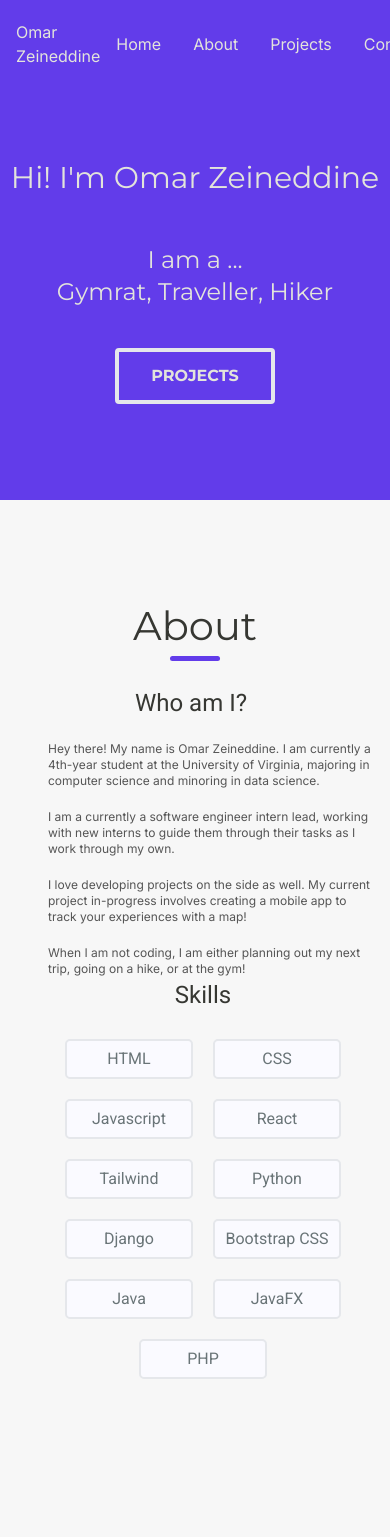
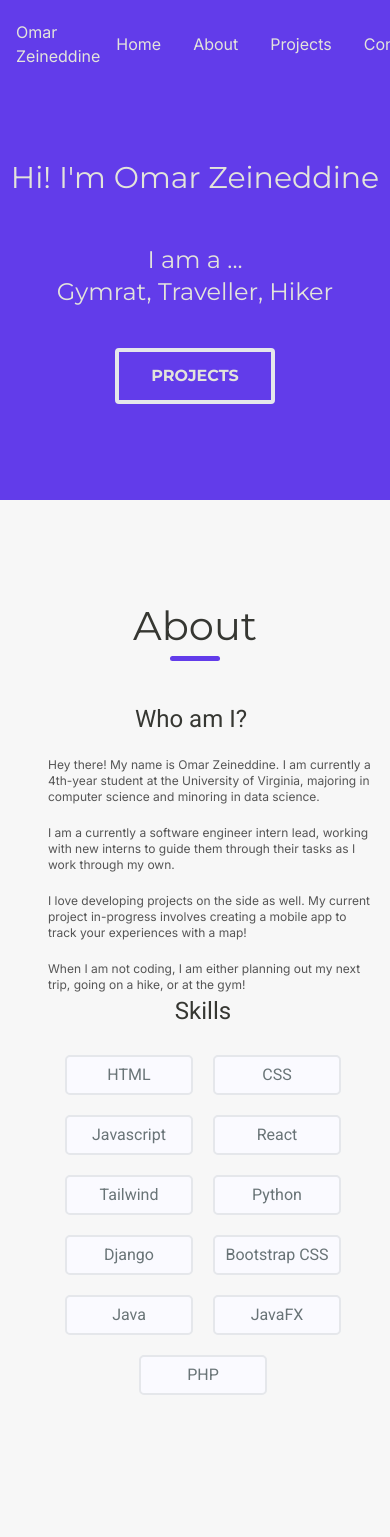
Before and after one commit to ozeineddine/portfolio-website, a Next.js app: page / in a window 390 px wide. Shown: the top 1537 px of the page. Built offline with nearby package versions, Linux system fonts and the light colour scheme.

Commit message:
add padding to who am i section for small screen

```diff
--- a/app/page.tsx
+++ b/app/page.tsx
@@ -48,7 +48,7 @@ export default function Home() {
           </h1>
         </div>
 
-        <div className=" sm:px-20 px-4 space-x-4 flex flex-col sm:flex-row items-start my-6">
+        <div className=" sm:px-20 px-4 py-4 space-x-4 flex flex-col sm:flex-row items-start my-6">
           <div className="flex flex-col items-start space-y-5">
             <p className="section_subtitle self-center sm:self-center pr-2 sm:pr-0 sm:pl-4">Who am I?</p>
             <p className="p1 pl-8 text-left sm:text-center text-xs sm:text-sm md:text-base lg:text-lg xl:text-xl">
```
